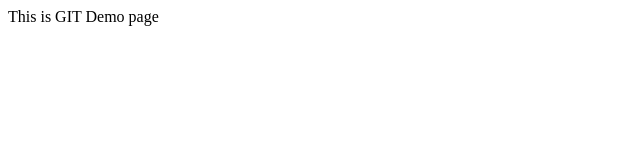
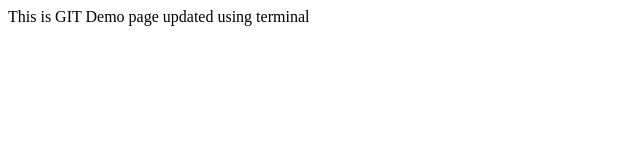
Before and after one commit to suchita-bodke/git-demo3, a plain HTML site: page index.html in a window 1280 px wide. Shown: the whole page, without its empty margins (0-640 px from the left). Drawn offline with Linux system fonts and the light colour scheme.

Commit message:
Fist Commit

```diff
--- a/index.html
+++ b/index.html
@@ -1,3 +1,3 @@
 <html>
-  This is GIT Demo page
+  This is GIT Demo page updated using terminal
 </html>
```
Also changed, not shown: add.html (added, +3 -0 lines).
